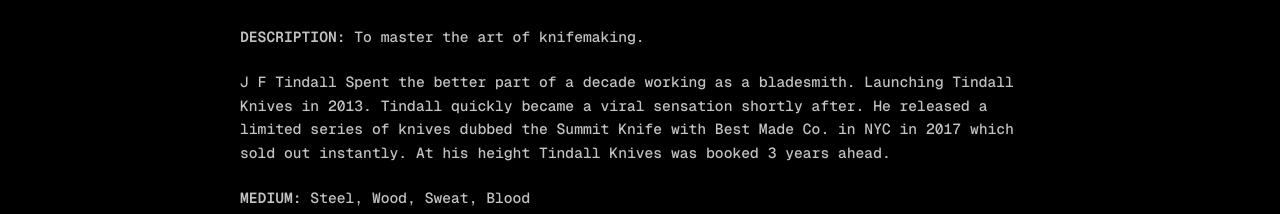
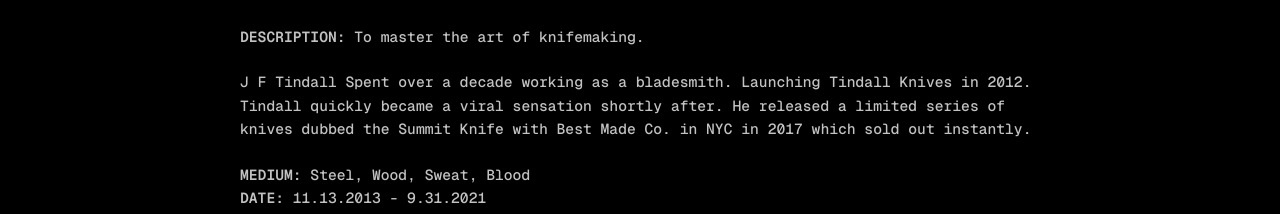
Before and after one commit to forresttindall/art-site, a React (Vite) app: page /tindallknives in a window 1280 px wide. Shown: the part 131-345 px from the top of the page. Built offline with nearby package versions, Linux system fonts and the light colour scheme; a web font is replaced by a local one.

Commit message:
tindall knives  change

```diff
--- a/src/components/Projects/TindallKnives.jsx
+++ b/src/components/Projects/TindallKnives.jsx
@@ -21,7 +21,7 @@ const TindallKnives = () => {
       </p>
       <br></br>
       <p className="mono-text">
-        J F Tindall Spent the better part of a decade working as a bladesmith. Launching Tindall Knives in 2013. Tindall quickly became a viral sensation shortly after. He released a limited series of knives dubbed the Summit Knife with Best Made Co. in NYC in 2017 which sold out instantly. At his height Tindall Knives was booked 3 years ahead.
+        J F Tindall Spent over a decade working as a bladesmith. Launching Tindall Knives in 2012. Tindall quickly became a viral sensation shortly after. He released a limited series of knives dubbed the Summit Knife with Best Made Co. in NYC in 2017 which sold out instantly.
       </p>
       <br></br>
       <p className="mono-text">
```
